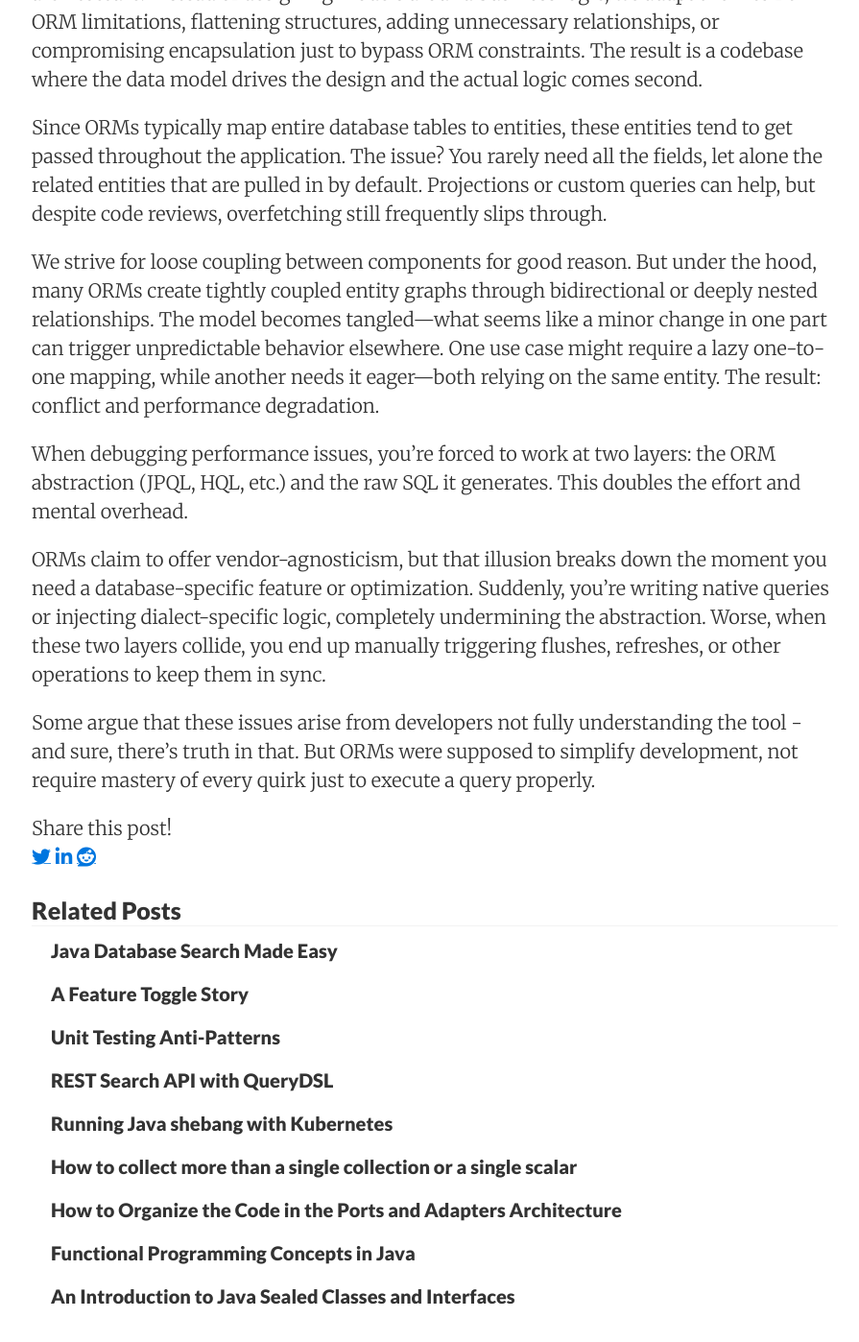
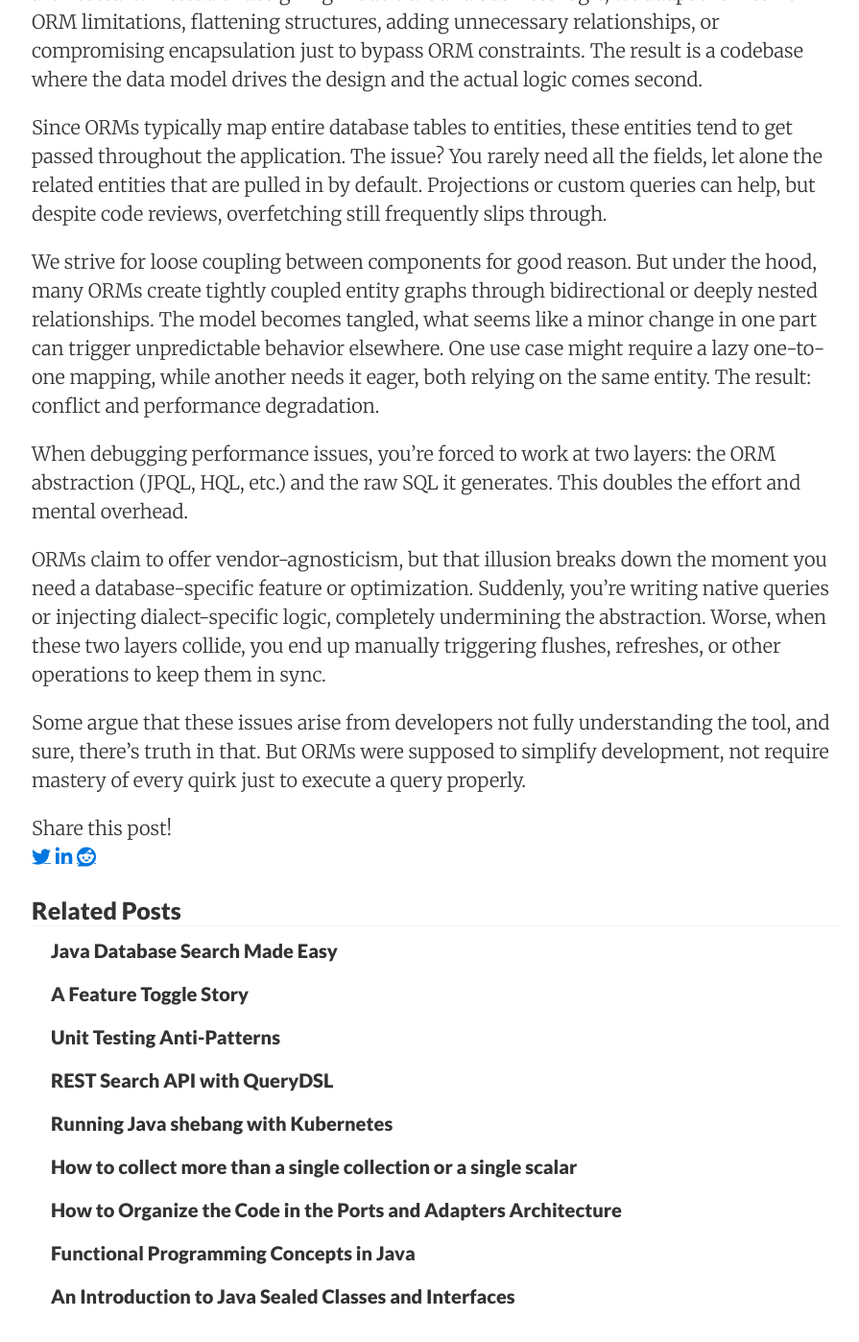
Before and after one commit to apulbere/apulbere.github.io, a Jekyll site: the page built from _posts/2025-07-23-premature-orm.md, in a window 1280 px wide and 1400 px high, scrolled down 692 px. Shown: the whole window at 96% size, without its empty margins (187-1082 px from the left). Built offline with Jekyll 4.4.1, drawn with Linux system fonts in a browser that asks for light colours; nearby versions of some CDN libraries.

Commit message:
fix wording

```diff
--- a/_posts/2025-07-23-premature-orm.md
+++ b/_posts/2025-07-23-premature-orm.md
@@ -12,10 +12,10 @@ While intended to ease data access, ORMs often end up dictating the entire appli
 
 Since ORMs typically map entire database tables to entities, these entities tend to get passed throughout the application. The issue? You rarely need all the fields, let alone the related entities that are pulled in by default. Projections or custom queries can help, but despite code reviews, overfetching still frequently slips through.
 
-We strive for loose coupling between components for good reason. But under the hood, many ORMs create tightly coupled entity graphs through bidirectional or deeply nested relationships. The model becomes tangled—what seems like a minor change in one part can trigger unpredictable behavior elsewhere. One use case might require a lazy one-to-one mapping, while another needs it eager—both relying on the same entity. The result: conflict and performance degradation.
+We strive for loose coupling between components for good reason. But under the hood, many ORMs create tightly coupled entity graphs through bidirectional or deeply nested relationships. The model becomes tangled, what seems like a minor change in one part can trigger unpredictable behavior elsewhere. One use case might require a lazy one-to-one mapping, while another needs it eager, both relying on the same entity. The result: conflict and performance degradation.
 
 When debugging performance issues, you’re forced to work at two layers: the ORM abstraction (JPQL, HQL, etc.) and the raw SQL it generates. This doubles the effort and mental overhead.
 
 ORMs claim to offer vendor-agnosticism, but that illusion breaks down the moment you need a database-specific feature or optimization. Suddenly, you're writing native queries or injecting dialect-specific logic, completely undermining the abstraction. Worse, when these two layers collide, you end up manually triggering flushes, refreshes, or other operations to keep them in sync.
 
-Some argue that these issues arise from developers not fully understanding the tool - and sure, there’s truth in that. But ORMs were supposed to simplify development, not require mastery of every quirk just to execute a query properly.
+Some argue that these issues arise from developers not fully understanding the tool, and sure, there’s truth in that. But ORMs were supposed to simplify development, not require mastery of every quirk just to execute a query properly.
```
